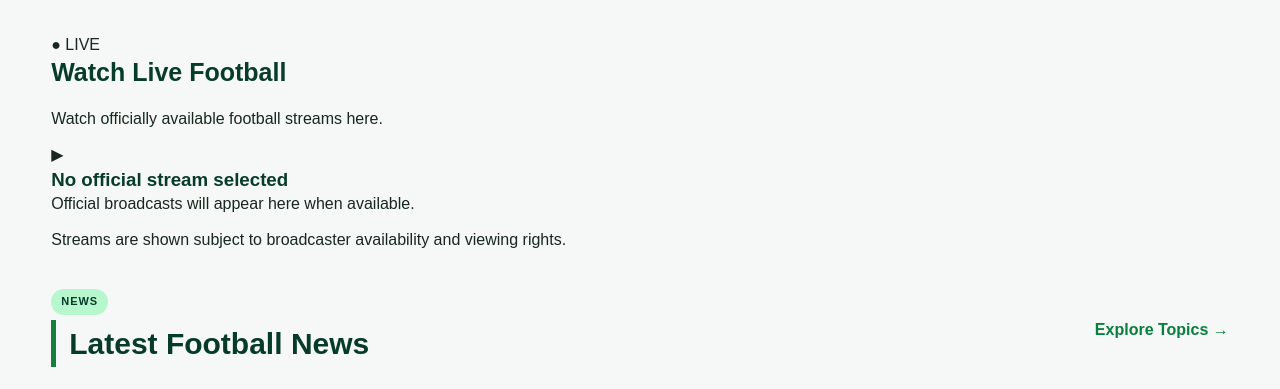
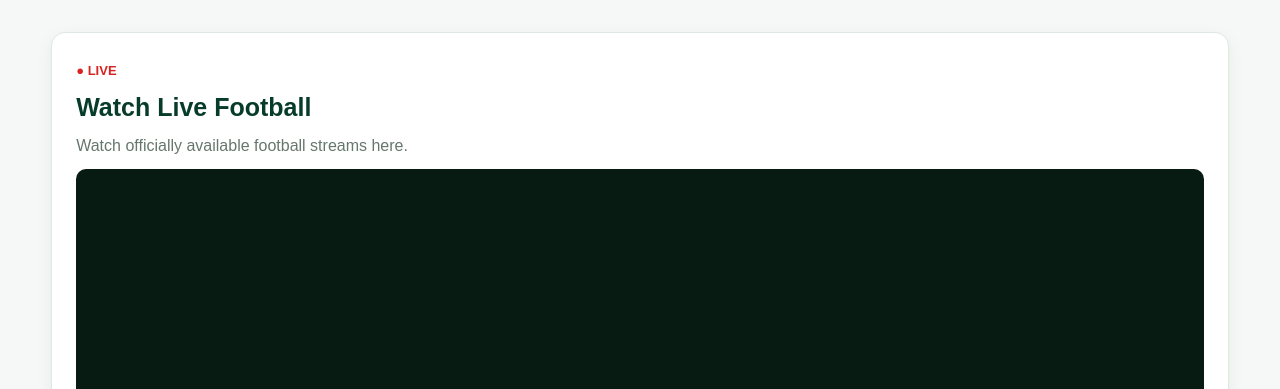
Before and after one commit to godfreyjumanne62-del/gp-sports-hd, a website: page index.html in a window 1280 px wide. Shown: the part 394-783 px from the top of the page. Drawn offline with Linux system fonts and the light colour scheme; no server answers.

Commit message:
Update style.css

```diff
--- a/style.css
+++ b/style.css
@@ -1029,3 +1029,83 @@ footer a,
     object-fit: contain;
   }
 }
+
+/* Watch Live section */
+.watch-live {
+  background: #ffffff;
+  padding: 24px;
+  margin: 28px 0;
+  border: 1px solid #e0e8e2;
+  border-radius: 14px;
+  box-shadow: 0 5px 18px rgba(7, 59, 42, 0.06);
+}
+
+.watch-live-heading h2 {
+  margin: 10px 0;
+  color: #073b2a;
+}
+
+.watch-live-heading p,
+.stream-note {
+  color: #66776d;
+}
+
+.live-indicator {
+  color: #d92323;
+  font-size: 13px;
+  font-weight: 800;
+}
+
+.live-player {
+  position: relative;
+  width: 100%;
+  aspect-ratio: 16 / 9;
+  background: #071b13;
+  color: #ffffff;
+  border-radius: 10px;
+  overflow: hidden;
+}
+
+#live-placeholder {
+  position: absolute;
+  inset: 0;
+  display: flex;
+  flex-direction: column;
+  align-items: center;
+  justify-content: center;
+  text-align: center;
+  padding: 20px;
+}
+
+#live-placeholder h3 {
+  color: #ffffff;
+  margin: 10px 0;
+}
+
+#live-placeholder p {
+  color: #d7e5dc;
+}
+
+.play-symbol {
+  color: #ffffff;
+  background: #15803d;
+  border-radius: 50%;
+  padding: 14px 18px;
+}
+
+#official-live-player {
+  width: 100%;
+  height: 100%;
+  border: 0;
+}
+
+.stream-note {
+  font-size: 13px;
+  margin-top: 12px;
+}
+
+@media (max-width: 600px) {
+  .watch-live {
+    padding: 15px;
+  }
+}
```
